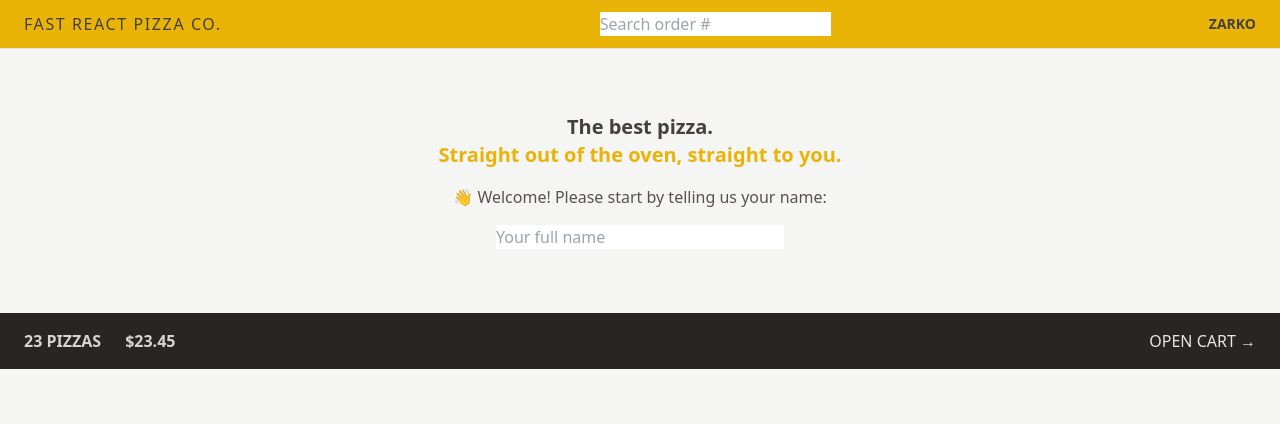
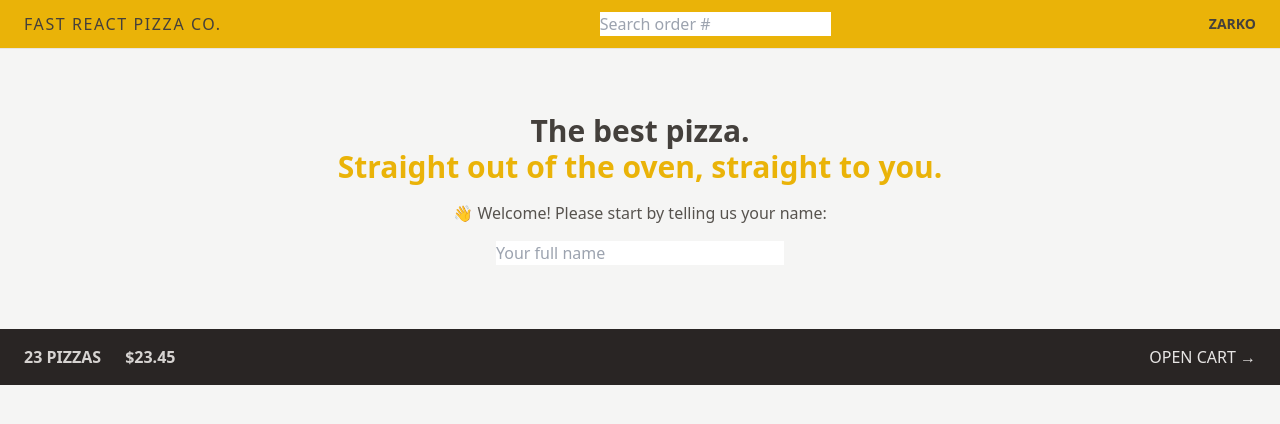
Before and after one commit to SenseiZarkoDukic/fast-react-pizza, a React (Vite) app: page / in a window 1280 px wide. Shown: the top 424 px of the page. Built offline with nearby package versions, Linux system fonts and the light colour scheme.

Commit message:
Add responsivness to h1 in Home with making text bigger md:text-3xl, add padding to the parent div

```diff
--- a/src/ui/Home.jsx
+++ b/src/ui/Home.jsx
@@ -2,8 +2,8 @@
 
 function Home() {
   return (
-    <div className="my-10 text-center sm:my-16">
-      <h1 className="mb-4 text-xl font-semibold">
+    <div className="my-10 px-4 text-center sm:my-16">
+      <h1 className="mb-4 text-xl font-semibold md:text-3xl">
         The best pizza.
         <br />
         <span className="text-yellow-500">
```
